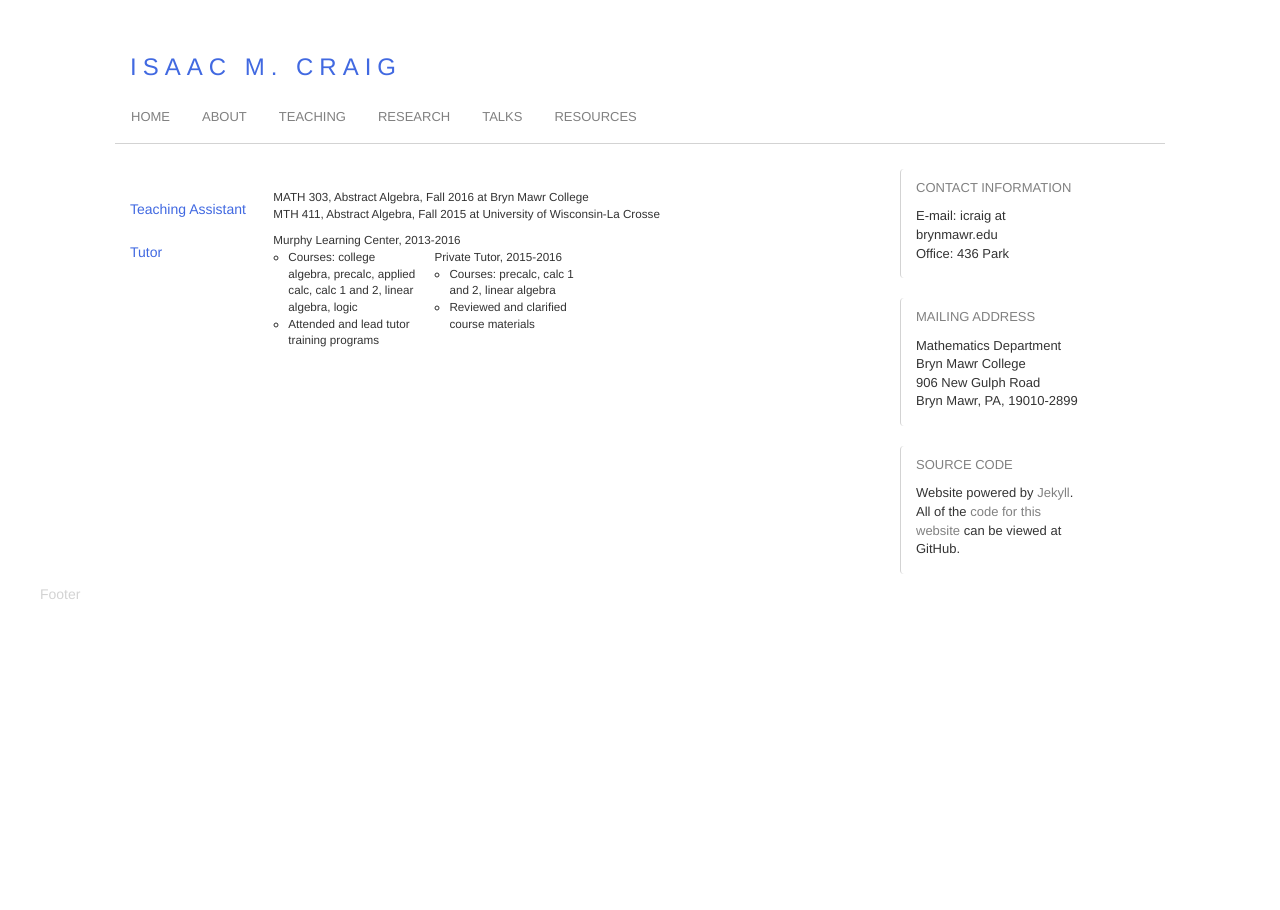
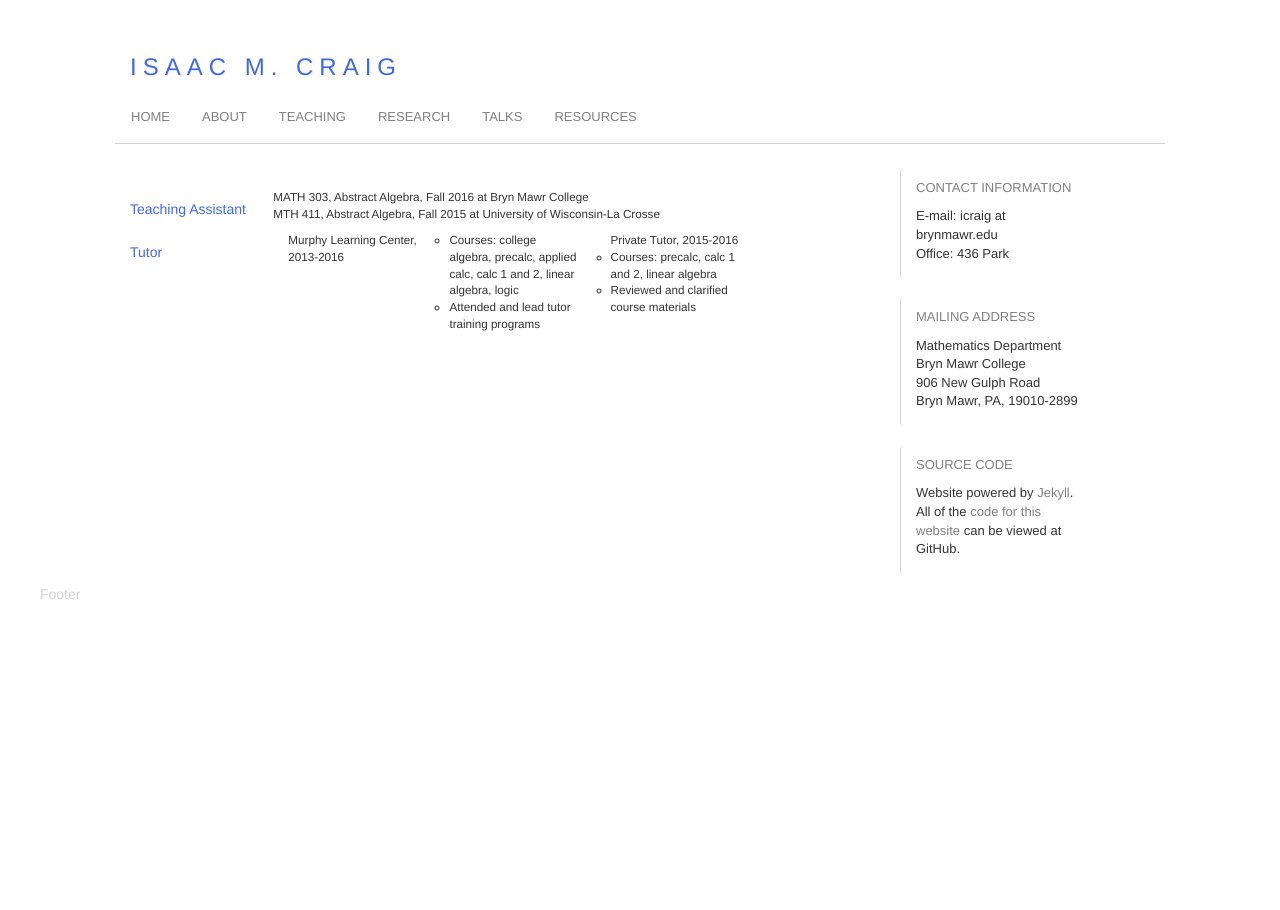
Before and after one commit to isundberg/isaacmc.github.io, a Jekyll site: the page built from teaching/index.html, in a window 1280 px wide. Built offline with Jekyll 4.4.1, drawn with Linux system fonts in a browser that asks for light colours.

Commit message:
Update index.html

```diff
--- a/teaching/index.html
+++ b/teaching/index.html
@@ -11,12 +11,12 @@ title:
 
 <div id="contentItem" class="col-sm-2">Tutor</div>
 <ul id="contentList" class="col-sm-8">
-  <li>Murphy Learning Center, 2013-2016</li>
+  <li id="contentListItem" class="col-sm-4">Murphy Learning Center, 2013-2016</li>
   <ul class="col-sm-4">
     <li>Courses: college algebra, precalc, applied calc, calc 1 and 2, linear algebra, logic</li>
     <li>Attended and lead tutor training programs</li>
   </ul>
-  <li>Private Tutor, 2015-2016</li>
+  <li id="contentListItem" class="col-sm-4">Private Tutor, 2015-2016</li>
   <ul class="col-sm-4">
     <li>Courses: precalc, calc 1 and 2, linear algebra</li>
     <li>Reviewed and clarified course materials</li>
```
